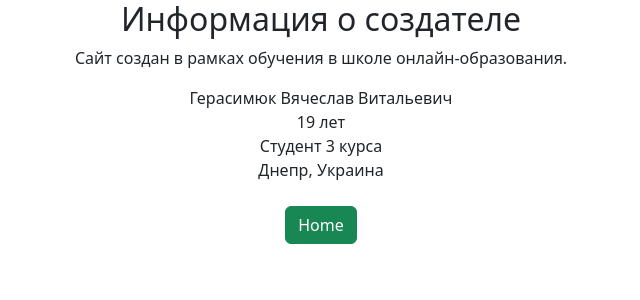
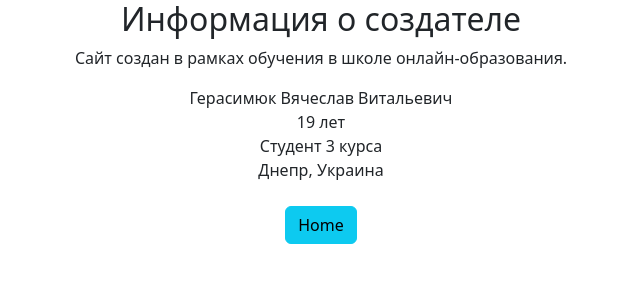
Before and after one commit to CrossCriss/django3-password-generator, a Django app: page /about in a window 1280 px wide. Shown: the top 300 px of the page, without its empty margins (319-959 px from the left). Run offline with Django 4.2, Linux system fonts and the light colour scheme.

Commit message:
New tweaks

```diff
--- a/generator/templates/generator/about.html
+++ b/generator/templates/generator/about.html
@@ -10,5 +10,5 @@
     <br>Днепр, Украина
     <br>
     <br>
-    <a href="{% url 'home' %}" class="btn btn-success">Home</a>
+    <a href="{% url 'home' %}" class="btn btn-info">Home</a>
 </div>
--- a/password_generator/settings.py
+++ b/password_generator/settings.py
@@ -20,7 +20,7 @@ BASE_DIR = Path(__file__).resolve().parent.parent
 # See https://docs.djangoproject.com/en/4.1/howto/deployment/checklist/
 
 # SECURITY WARNING: keep the secret key used in production secret!
-SECRET_KEY = 'django-insecure-ux)_)&u=jp)a8skrb$g0t&kv66m&^x&k!85jh32(*&n(!bx)-r'
+SECRET_KEY = 'django-insecure-ux)_)&u=jp)a8skrb$g0t&jhgjhgjhgjghkv66m&^x&k!85jh32(*&n(!bx)-r'
 
 # SECURITY WARNING: don't run with debug turned on in production!
 DEBUG = True
```
